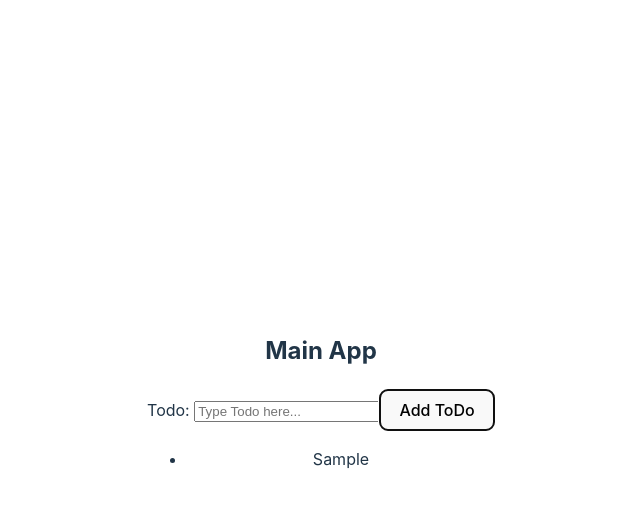
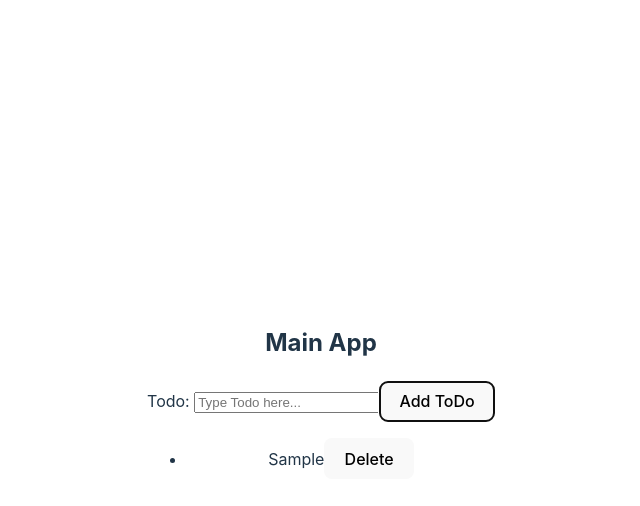
Before and after one commit to swelbeck/ralab320.9.1, a React (Vite) app: page / in a window 1280 px wide. Both pictures are taken after typing "Sample" into the empty fields and a click on the button "Add ToDo". Shown: the top 506 px of the page, without its empty margins (319-959 px from the left). Built offline with nearby package versions, Linux system fonts and the light colour scheme.

Commit message:
added delete feature to list items

```diff
--- a/src/components/ToDoItem.jsx
+++ b/src/components/ToDoItem.jsx
@@ -1,8 +1,17 @@
-export default function ToDoItem({ toDoList, setToDoList }) {
+import ACTION from "../utilities/toDoReducerActions.mjs";
+
+export default function ToDoItem({ toDoList, dispatch }) {
+  function handleDelete(id) {
+    dispatch({ type: ACTION.DELETETODO, payload: id });
+  }
+
   return (
     <ul>
       {toDoList.map((item) => (
-        <li key={item.id}>{item.title}</li>
+        <li key={item.id}>
+          {item.title}
+          <button onClick={() => handleDelete(item.id)}>Delete</button>
+        </li>
       ))}
     </ul>
   );
--- a/src/pages/ToDoListForm.jsx
+++ b/src/pages/ToDoListForm.jsx
@@ -1,19 +1,25 @@
-import { useState } from "react";
+import { useState, useReducer } from "react";
 import ToDoItem from "../components/ToDoItem";
+import toDoReducer from "../utilities/toDoReducer.mjs";
+import ACTION from "../utilities/toDoReducerActions.mjs";
 
 export default function ToDoListForm() {
-  const [toDoList, setToDoList] = useState([]);
+  const [toDoList, dispatch] = useReducer(toDoReducer, []);
   const [formData, setFormData] = useState({
-    id: 0,
     title: "",
     completed: false,
   });
 
   function handleSubmit(e) {
     e.preventDefault();
+
+    if (!formData.title.trim()) {
+      return;
+    }
     const newToDo = { ...formData, id: Date.now() };
-    setToDoList((prevList) => [newToDo, ...prevList]);
-    setFormData({ ...formData, title: "" });
+    dispatch({ type: ACTION.ADDTODO, payload: newToDo });
+
+    setFormData({ title: "", completed: false });
   }
 
   function handleChange(e) {
@@ -22,7 +28,6 @@ export default function ToDoListForm() {
       [e.target.name]: e.target.value,
     });
   }
-  //   console.log(formData.title);
 
   return (
     <>
@@ -38,7 +43,7 @@ export default function ToDoListForm() {
           />
         </label>
         <button type="submit">Add ToDo</button>
-        <ToDoItem setToDoList={setToDoList} toDoList={toDoList} />
+        <ToDoItem toDoList={toDoList} dispatch={dispatch} />
       </form>
     </>
   );
--- /dev/null
+++ b/src/utilities/toDoReducer.mjs
@@ -0,0 +1,13 @@
+import ACTION from "./toDoReducerActions.mjs";
+
+export default function reducer(state, action) {
+  console.log(...state);
+  switch (action.type) {
+    case ACTION.ADDTODO:
+      return [action.payload, ...state];
+    case ACTION.DELETETODO:
+      return state.filter((item) => item.id !== action.payload);
+    default:
+      return state;
+  }
+}
--- /dev/null
+++ b/src/utilities/toDoReducerActions.mjs
@@ -0,0 +1,6 @@
+const ACTION = {
+  ADDTODO: "ADD_TODO",
+  DELETETODO: "DELETE_TODO",
+};
+
+export default ACTION;
```
